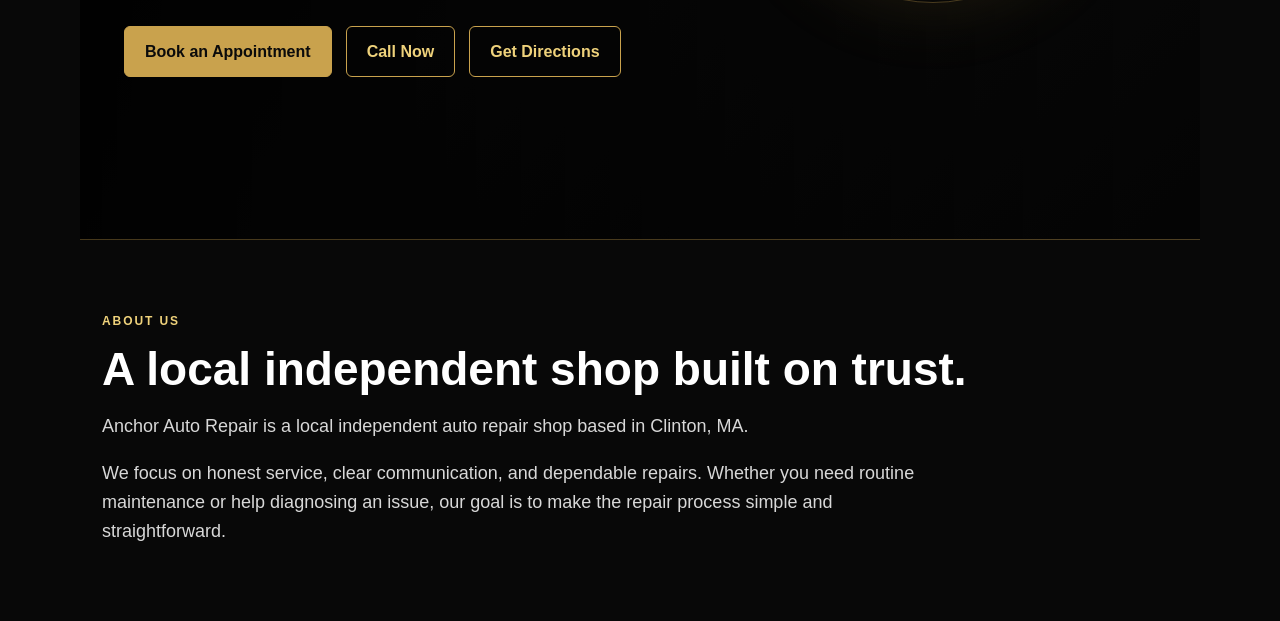
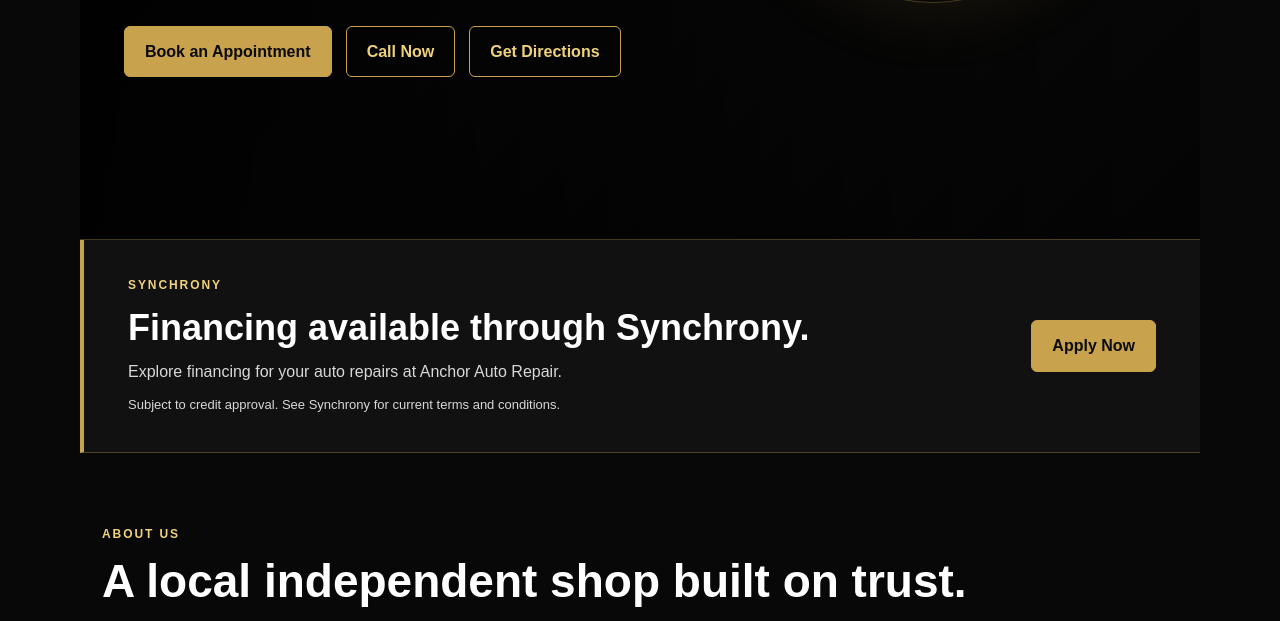
Before and after one commit to anchorauto-ma/Anchorauto-, a plain HTML site: page index.html in a window 1280 px wide. Shown: the part 610-1231 px from the top of the page. Drawn offline with Linux system fonts and the light colour scheme.

Commit message:
Add Synchrony financing banner and application link

```diff
--- a/index.html
+++ b/index.html
@@ -234,6 +234,24 @@
       font-size: 14px;
     }
 
+
+    .financing-banner {
+      display: flex;
+      flex-wrap: wrap;
+      align-items: center;
+      justify-content: space-between;
+      gap: 24px;
+      padding: 36px clamp(22px, 4vw, 44px);
+      background: var(--soft-black);
+      border-bottom: 1px solid var(--line);
+      border-left: 4px solid var(--gold);
+    }
+    .financing-copy { flex: 1 1 280px; min-width: 0; }
+    .financing-banner h2 { font-size: clamp(26px, 4vw, 36px); margin-bottom: 12px; }
+    .financing-description { color: var(--muted); margin: 0 0 10px; }
+    .financing-terms { color: var(--muted); font-size: 13px; margin: 0; }
+    .financing-banner .button { flex: 0 0 auto; }
+
     @media (max-width: 760px) {
       .nav {
         align-items: flex-start;
@@ -297,6 +315,16 @@
       </div>
     </section>
 
+    <section class="financing-banner" aria-labelledby="financing-title">
+      <div class="financing-copy">
+        <p class="section-label">Synchrony</p>
+        <h2 id="financing-title">Financing available through Synchrony.</h2>
+        <p class="financing-description">Explore financing for your auto repairs at Anchor Auto Repair.</p>
+        <p class="financing-terms">Subject to credit approval. See Synchrony for current terms and conditions.</p>
+      </div>
+      <a class="button primary" href="https://www.mysynchrony.com/mmc/CR245834605" target="_blank" rel="noopener noreferrer" aria-label="Apply Now with Synchrony (opens in a new tab)">Apply Now</a>
+    </section>
+
     <section id="about">
       <p class="section-label">About Us</p>
       <h2>A local independent shop built on trust.</h2>
```
